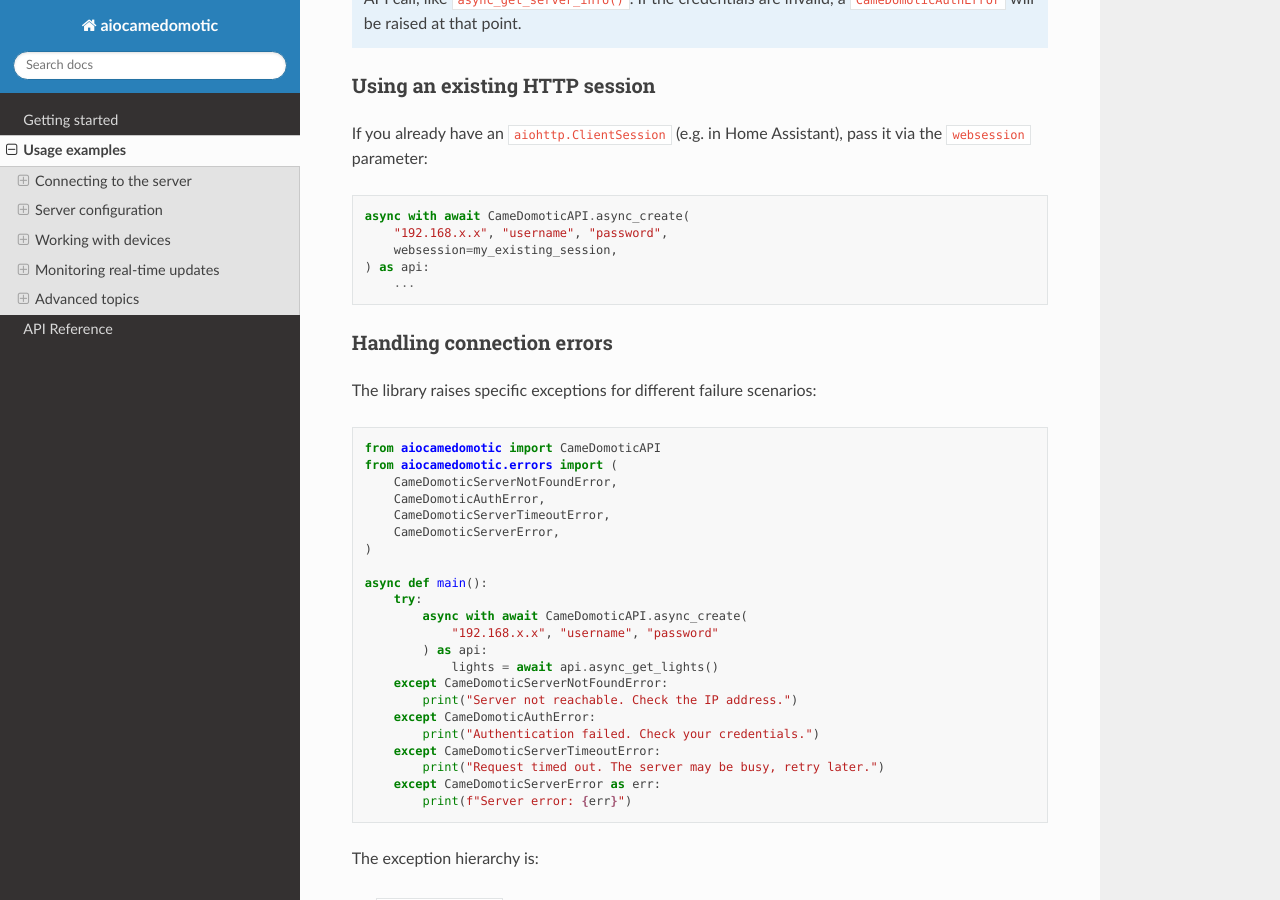
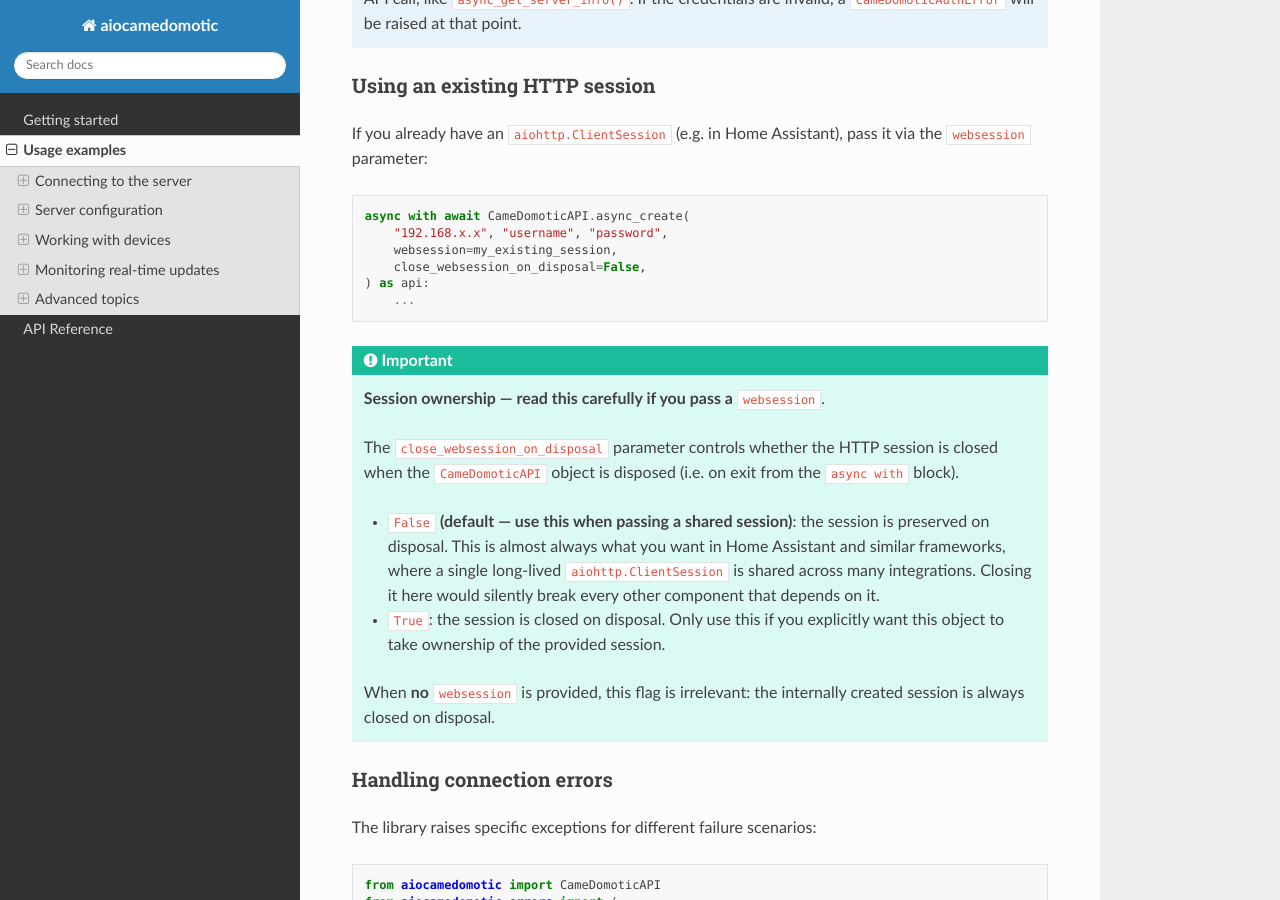
Before and after one commit to camedomotic-unofficial/aiocamedomotic, a Sphinx documentation site: the page built from docs/source/usage_examples.rst, in a window 1280 px wide and 900 px high, scrolled down 1294 px. Built offline with Sphinx 7.4.7 and the Read the Docs theme 3.1.0, drawn with Linux system fonts in a browser that asks for light colours.

Commit message:
docs: clarify close_websession_on_disposal behavior and session ownership (#239)
Co-authored-by: Claude Sonnet 4.6 <noreply@anthropic.com>

```diff
--- a/docs/source/usage_examples.rst
+++ b/docs/source/usage_examples.rst
@@ -91,8 +91,26 @@ pass it via the ``websession`` parameter:
     async with await CameDomoticAPI.async_create(
         "192.168.x.x", "username", "password",
         websession=my_existing_session,
+        close_websession_on_disposal=False,
     ) as api:
         ...
+
+.. important:: **Session ownership — read this carefully if you pass a** ``websession``.
+
+    The ``close_websession_on_disposal`` parameter controls whether the HTTP session is
+    closed when the ``CameDomoticAPI`` object is disposed (i.e. on exit from the
+    ``async with`` block).
+
+    - ``False`` **(default — use this when passing a shared session)**: the session is
+      preserved on disposal. This is almost always what you want in Home Assistant and
+      similar frameworks, where a single long-lived ``aiohttp.ClientSession`` is shared
+      across many integrations. Closing it here would silently break every other
+      component that depends on it.
+    - ``True``: the session is closed on disposal. Only use this if you explicitly
+      want this object to take ownership of the provided session.
+
+    When **no** ``websession`` is provided, this flag is irrelevant: the internally
+    created session is always closed on disposal.
 
 Handling connection errors
 ^^^^^^^^^^^^^^^^^^^^^^^^^^
```
Also changed, not shown: 1 other file.
